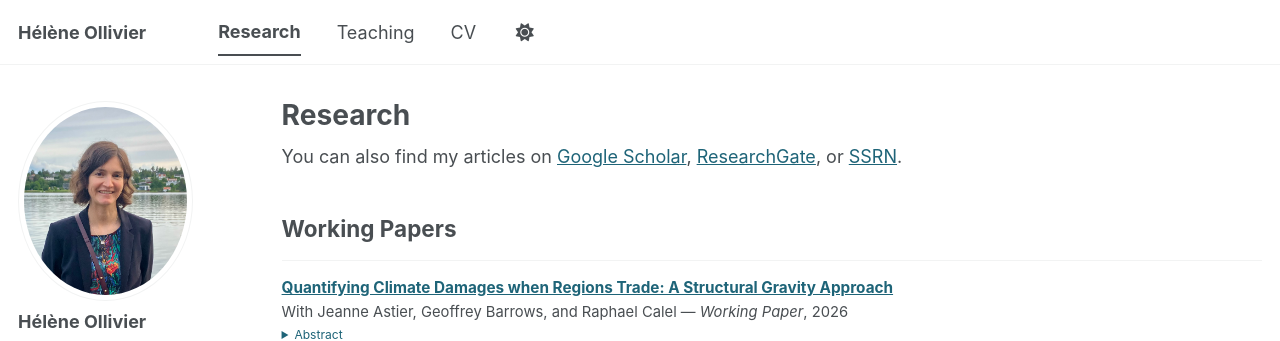
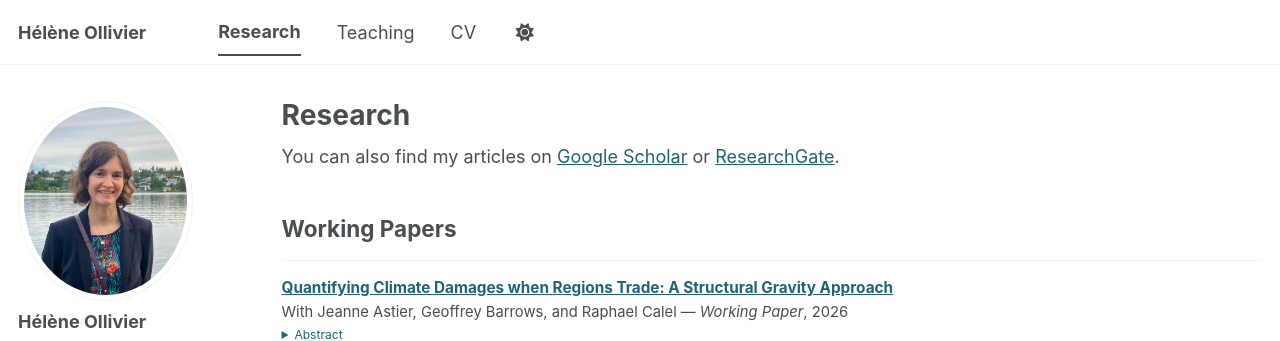
Before and after one commit to heleneollivier/heleneollivier.github.io, a Jekyll site: the page built from _pages/publications.html, in a window 1280 px wide and 900 px high. Shown: the top 341 px of the window. Built offline with Jekyll 4.4.1, drawn with Linux system fonts in a browser that asks for light colours; some web fonts are replaced; a script bundle is joined from its source files by our own code; library files that are not in the unit come from our copies.

Commit message:
Remove broken SSRN link from Research page
Co-Authored-By: Claude Sonnet 4.6 <noreply@anthropic.com>

```diff
--- a/_pages/publications.html
+++ b/_pages/publications.html
@@ -5,7 +5,7 @@ permalink: /publications/
 author_profile: true
 ---
 
-You can also find my articles on <a href="https://scholar.google.com/citations?user=jyx4wGAAAAAJ&hl=en">Google Scholar</a>, <a href="https://www.researchgate.net/profile/Helene_Ollivier">ResearchGate</a>, or <a href="https://papers.ssrn.com/sol3/cf_dev/AbsByAuth.cfm?per_id=2266460">SSRN</a>.
+You can also find my articles on <a href="https://scholar.google.com/citations?user=jyx4wGAAAAAJ&hl=en">Google Scholar</a> or <a href="https://www.researchgate.net/profile/Helene_Ollivier">ResearchGate</a>.
 
 {% include base_path %}
 
```
